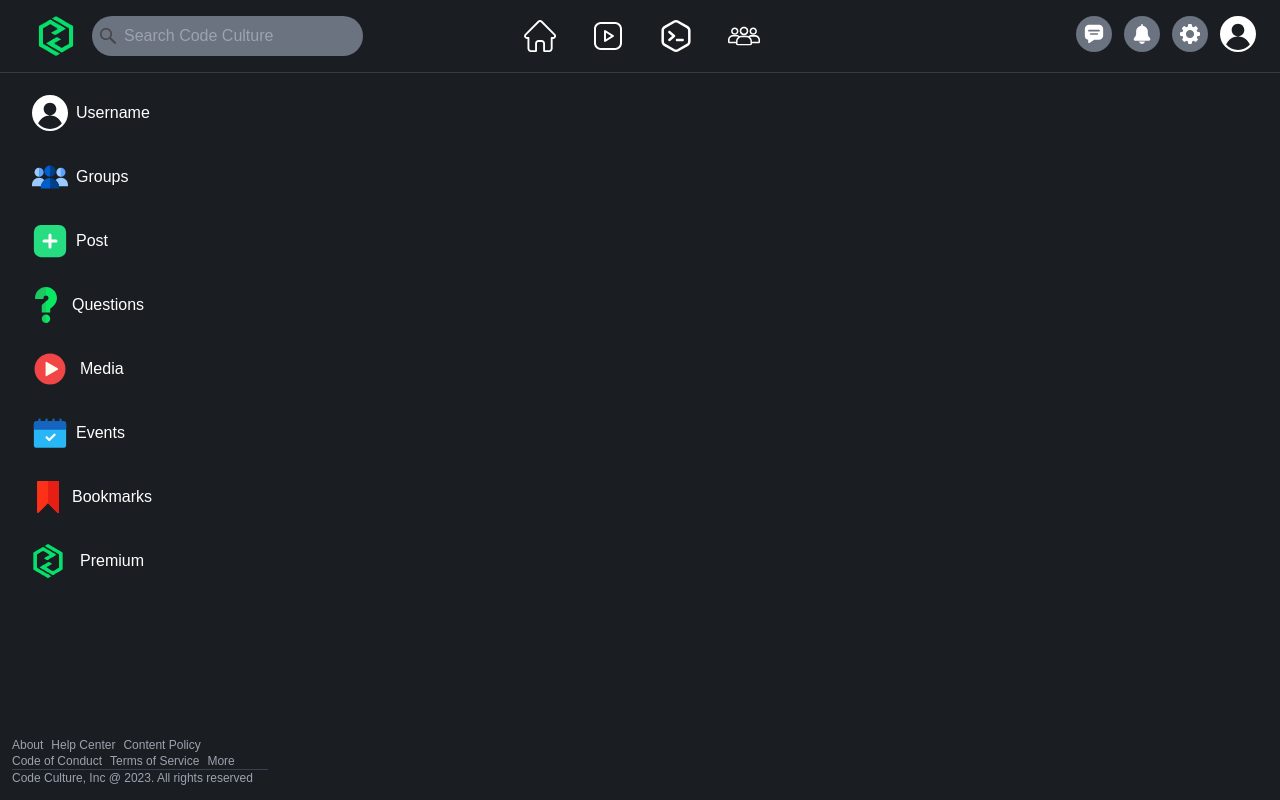
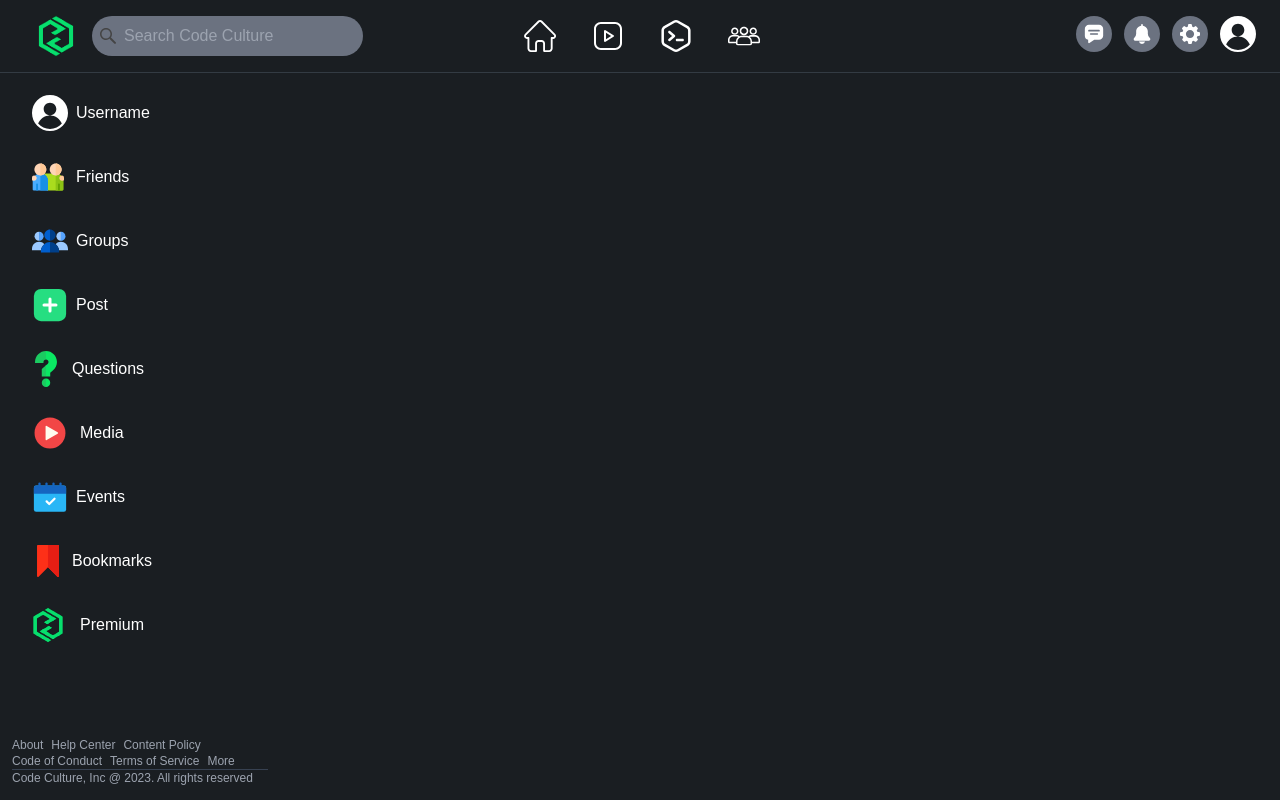
Before and after one commit to Kevincxv/Code-Culture, a Next.js app: page / in a window 1280 px wide. Built offline with nearby package versions, Linux system fonts and the light colour scheme.

Commit message:
Added friends tab on side panel

```diff
--- a/src/app/components/static-page/footer.tsx
+++ b/src/app/components/static-page/footer.tsx
@@ -3,7 +3,7 @@ import Link from "next/link";
 export default function footer() {
   return (
     <>
-      <div className="font-thin mt-36 ml-3 flex flex-row justify-start gap-2">
+      <div className="font-thin mt-20 ml-3 flex flex-row justify-start gap-2">
         <Link href="/">
           <p className="text-gray-400 text-xs hover:underline">About</p>
         </Link>
--- a/src/app/components/static-page/sidePanel.tsx
+++ b/src/app/components/static-page/sidePanel.tsx
@@ -10,6 +10,14 @@ export default function sidePanel() {
             <span className="flex items-center">
               <img src={images.profile} alt="" className="ml-3 w-9" />
               <p className="ml-2 text-white">Username</p>
+            </span>
+          </Link>
+        </div>
+        <div className="flex ml-5 items-center transition duration-100 ease-in-out hover:bg-custom-hover hover:shadow-custom-hover rounded w-80 h-16">
+          <Link href="friends">
+            <span className="flex items-center">
+              <img src={images.friends} alt="" className="ml-3 w-8"/>
+              <p className="ml-3 text-white">Friends</p>
             </span>
           </Link>
         </div>
```
Also changed, not shown: public/friends.svg.
